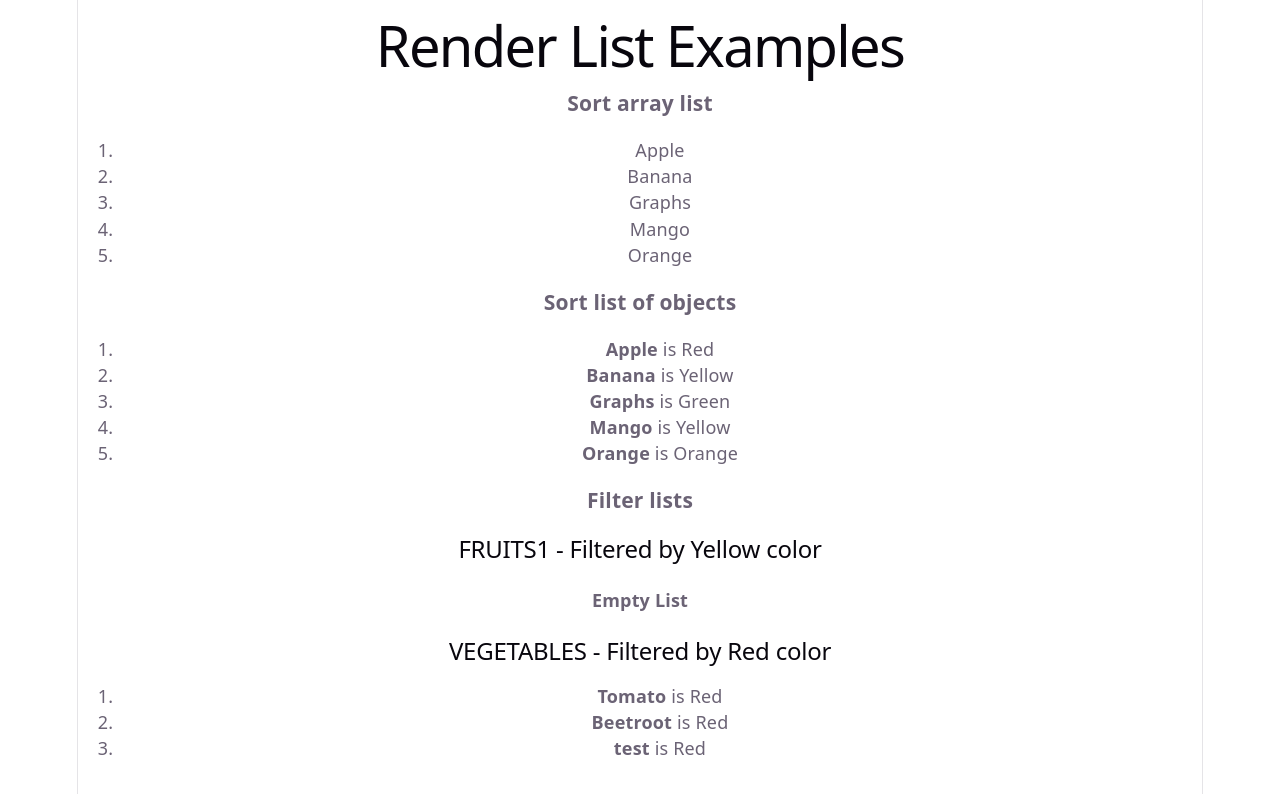
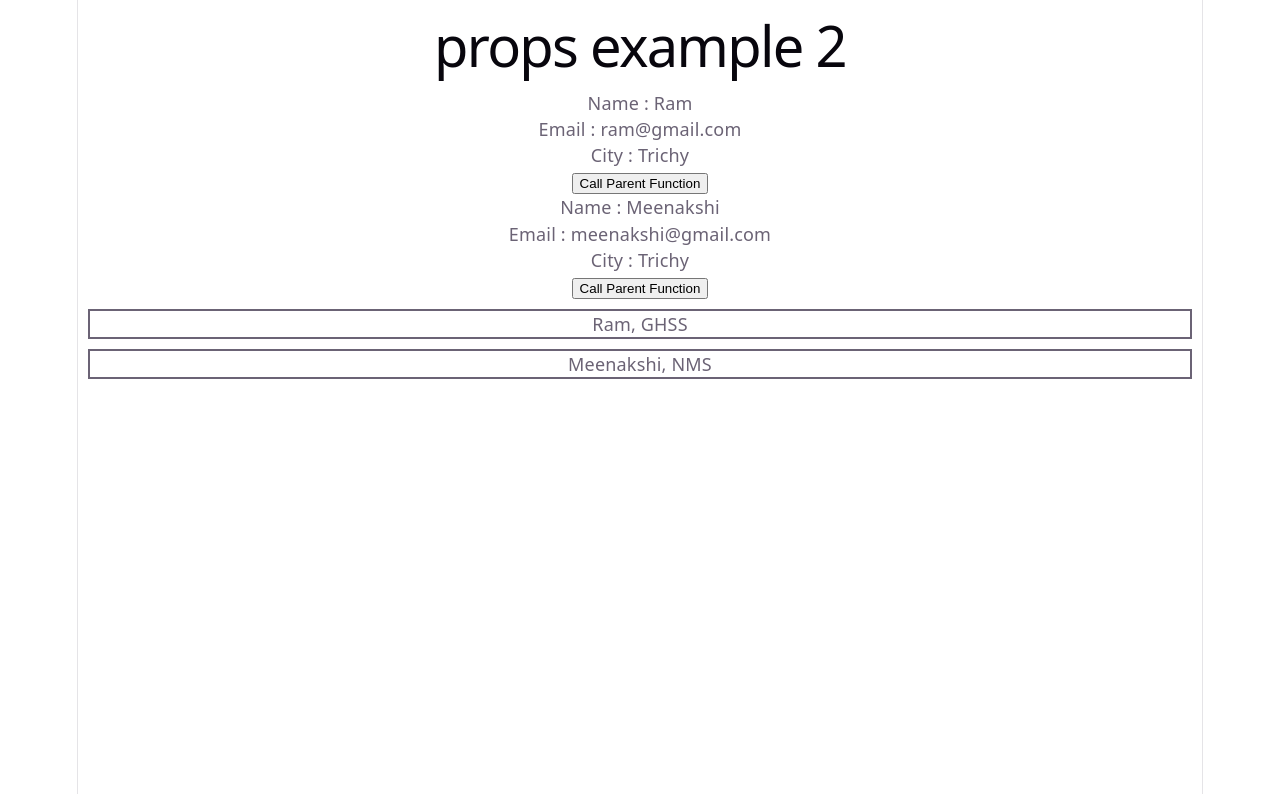
Before and after one commit to KamSofts/nodejs-examples, a React (Vite) app in the folder client/: page / in a window 1280 px wide. Shown: the top 794 px of the page. Built offline with nearby package versions, Linux system fonts and the light colour scheme.

Commit message:
Components with props example-2

```diff
--- a/client/src/App.jsx
+++ b/client/src/App.jsx
@@ -11,6 +11,7 @@ import FunctionBased from './component-types/FunctionBased';
 import List1 from './list/List1';
 import List2 from './list/List2';
 import List3 from './list/List3';
+import Parent from './props-demo/Parent';
 
 function App() {
 
@@ -37,7 +38,12 @@ function App() {
     <h3>Filter lists</h3>
     <List3 type="fruits1" color="Yellow" />
     <List3 type="vegetables" color="Red" />
-  </>
+  </>;
+
+  const propsExample2 = <>
+    <h1>props example 2</h1>
+    <Parent />
+  </>;
 
   return (
     <div>
@@ -64,7 +70,8 @@ function App() {
       <Student name="test" age="test" isStudent="test"/> */}
       {/* {conditionalRendering} */}
       {/* {componentsTypes} */}
-      {renderList}
+      {/* {renderList} */}
+      {propsExample2}
     </div>
   )
 }
--- /dev/null
+++ b/client/src/props-demo/Card.jsx
@@ -0,0 +1,5 @@
+const Card = ({ children }) => {
+    return <div style={{border:"2px solid", margin: "10px"}}>{children}</div>;
+};
+
+export default Card;
--- /dev/null
+++ b/client/src/props-demo/Child.jsx
@@ -0,0 +1,15 @@
+const Child = (props) => {
+
+    const {name = "Guest", email, city, callFromChild} = props;
+
+    return (
+        <div>
+            <p>Name : {name}</p>
+            <p>Email : {email}</p>
+            <p>City : {city}</p>
+            <button onClick={() => callFromChild(name)}>Call Parent Function</button>
+        </div>
+    );
+};
+
+export default Child;
--- /dev/null
+++ b/client/src/props-demo/Parent.jsx
@@ -0,0 +1,33 @@
+import Child from "./Child";
+import Card from "./Card";
+
+const callFromChild = (name) => {
+    console.log(`This log from Parent Component by ${name}`);
+};
+
+const Parent = () => {
+    return (<div>
+        <Child
+            name="Ram"
+            email="ram@gmail.com"
+            city="Trichy"
+            callFromChild={callFromChild}
+        />
+
+        <Child
+            name="Meenakshi"
+            email="meenakshi@gmail.com"
+            city="Trichy"
+            callFromChild={callFromChild}
+        />
+
+        <Card>
+            <p>Ram, GHSS</p>
+        </Card>
+        <Card>
+            <p>Meenakshi, NMS</p>
+        </Card>
+    </div>);
+};
+
+export default Parent;
```
Also changed, not shown: 1 other file (tests, documents, lock files or other folders).
